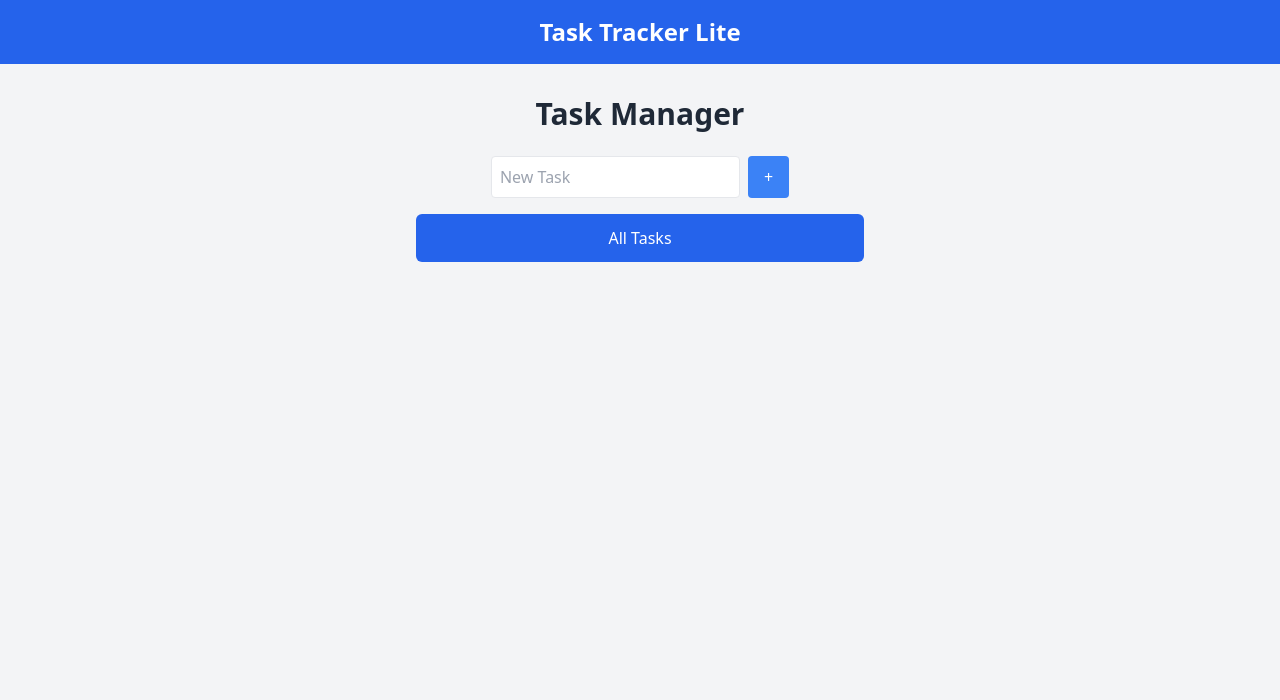
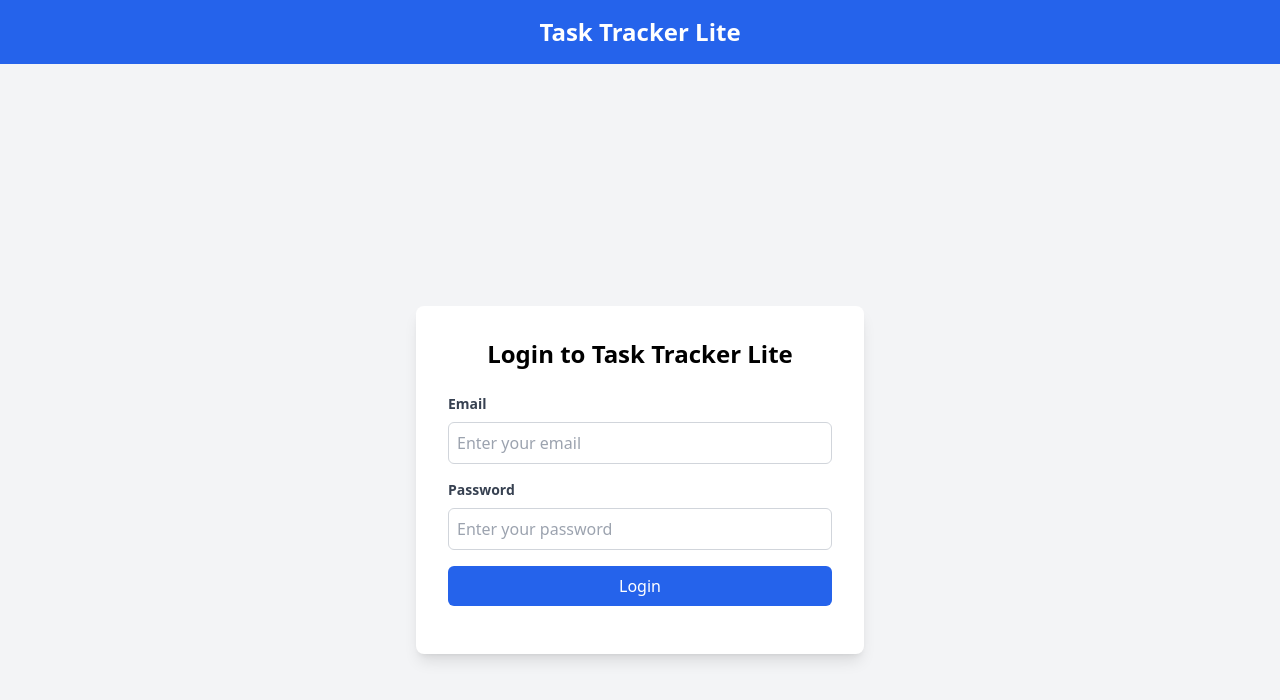
Before and after one commit to Moeez-Ur-Rehman/TimeTracker, a React (Create React App) app: page / in a window 1280 px wide. Shown: the top 700 px of the page. Built offline with nearby package versions, Linux system fonts and the light colour scheme.

Commit message:
new changes

```diff
--- a/package.json
+++ b/package.json
@@ -8,6 +8,7 @@
     "@testing-library/user-event": "^13.5.0",
     "react": "^18.3.1",
     "react-dom": "^18.3.1",
+    "react-router-dom": "^6.26.1",
     "react-scripts": "5.0.1",
     "web-vitals": "^2.1.4"
   },
--- a/src/App.js
+++ /dev/null
@@ -1,16 +0,0 @@
-import React from 'react'
-import Navbar from './component/Navbar'
-import TaskList from './component/TaskList'
-
-function App() {
-  return (
-    <div className="min-h-screen bg-gray-100">
-  <Navbar/>
-  <main className="max-w-4xl mx-auto p-4">
-    <TaskList/>
-  </main>
-    </div>
-  )
-}
-
-export default App
--- /dev/null
+++ b/src/App.jsx
@@ -0,0 +1,36 @@
+import React, { useState } from 'react';
+
+import Navbar from './component/Navbar';
+import TaskList from './component/TaskList';
+import Login from './component/Login';
+
+
+function App() {
+  const [isLoggedIn, setIsLoggedIn] = useState(false);
+  const [userEmail, setUserEmail] = useState('');
+
+  const handleLogin = (email) => {
+    setUserEmail(email);
+    setIsLoggedIn(true);
+  };
+
+  return (
+    <div className="min-h-screen bg-gray-100">
+      <Navbar />
+      <main className="max-w-4xl mx-auto p-4">
+
+        {isLoggedIn ? (
+          <div>
+
+             {/*<h2 className="text-2xl font-bold mb-4">Welcome, {userEmail}!</h2>*/}
+            <TaskList />
+          </div>
+        ) : (
+          <Login onLogin={handleLogin} />
+        )}
+      </main>
+    </div>
+  );
+}
+
+export default App;
--- a/src/component/AddTask.js
+++ /dev/null
@@ -1,30 +0,0 @@
-import { useState } from 'react';
-
-function AddTask({ onAdd }) {
-  const [title, setTitle] = useState('');
-
-  const handleSubmit = (e) => {
-    e.preventDefault();
-    if (title) {
-      onAdd(title);
-      setTitle('');
-    }
-  };
-
-  return (
-    <form onSubmit={handleSubmit} className="flex space-x-2">
-      <input
-        type="text"
-        value={title}
-        onChange={(e) => setTitle(e.target.value)}
-        className="border rounded p-2 flex-1"
-        placeholder="New Task"
-      />
-      <button type="submit" className="bg-blue-500 text-white px-4 py-2 rounded">
-        +
-      </button>
-    </form>
-  );
-}
-
-export default AddTask;
--- /dev/null
+++ b/src/component/AddTask.jsx
@@ -0,0 +1,60 @@
+import { useState } from 'react';
+
+function AddTask({ onAdd }) {
+  const [title, setTitle] = useState('');
+  const [dueDate, setDueDate] = useState('');
+
+  const handleSubmit = (e) => {
+    e.preventDefault();
+    if (!title || !dueDate) {
+      alert('Please fill out all fields.');
+      return;
+    }
+    onAdd({ title, dueDate });
+    setTitle('');
+    setDueDate('');
+  };
+
+  return (
+    <div className="bg-white p-6 rounded-md shadow-md mb-6">
+      <h2 className="text-xl font-bold mb-4">Add New Task</h2>
+      <form onSubmit={handleSubmit}>
+        <div className="mb-4">
+          <label className="block text-gray-700 text-sm font-bold mb-2" htmlFor="title">
+            Task Title
+          </label>
+          <input
+            type="text"
+            id="title"
+            value={title}
+            onChange={(e) => setTitle(e.target.value)}
+            className="w-full p-2 border border-gray-300 rounded-md focus:outline-none focus:ring-2 focus:ring-blue-500"
+            placeholder="Enter task title"
+            required
+          />
+        </div>
+        <div className="mb-4">
+          <label className="block text-gray-700 text-sm font-bold mb-2" htmlFor="dueDate">
+            Due Date
+          </label>
+          <input
+            type="date"
+            id="dueDate"
+            value={dueDate}
+            onChange={(e) => setDueDate(e.target.value)}
+            className="w-full p-2 border border-gray-300 rounded-md focus:outline-none focus:ring-2 focus:ring-blue-500"
+            required
+          />
+        </div>
+        <button
+          type="submit"
+          className="w-full bg-blue-600 hover:bg-blue-700 text-white py-2 rounded-md transition duration-300"
+        >
+          Add Task
+        </button>
+      </form>
+    </div>
+  );
+}
+
+export default AddTask;
--- /dev/null
+++ b/src/component/Login.jsx
@@ -0,0 +1,71 @@
+import React, { useState } from 'react';
+
+
+
+function Login({ onLogin }) {
+  const [email, setEmail] = useState('');
+  const [password, setPassword] = useState('');
+  const [error, setError] = useState('');
+
+  const handleSubmit = (e) => {
+    e.preventDefault();
+    if (!email || !password) {
+      setError('Both fields are required');
+      return;
+    }
+    if (password.length < 6) {
+      setError('Password must be at least 6 characters long');
+      return;
+    }
+    setError('');
+    onLogin(email);
+  };
+
+  return (
+    <div className="flex items-center justify-center min-h-screen bg-gray-100 relative">
+      <div className="w-full max-w-md bg-white p-8 rounded-lg shadow-lg">
+        <h2 className="text-2xl font-bold text-center mb-6">Login to Task Tracker Lite</h2>
+        <form onSubmit={handleSubmit}>
+          <div className="mb-4">
+            <label className="block text-gray-700 text-sm font-bold mb-2" htmlFor="email">
+              Email
+            </label>
+            <input
+              type="email"
+              id="email"
+              value={email}
+              onChange={(e) => setEmail(e.target.value)}
+              className="w-full p-2 border border-gray-300 rounded-md focus:outline-none focus:ring-2 focus:ring-blue-500"
+              placeholder="Enter your email"
+              required
+            />
+          </div>
+          <div className="mb-4">
+            <label className="block text-gray-700 text-sm font-bold mb-2" htmlFor="password">
+              Password
+            </label>
+            <input
+              type="password"
+              id="password"
+              value={password}
+              onChange={(e) => setPassword(e.target.value)}
+              className="w-full p-2 border border-gray-300 rounded-md focus:outline-none focus:ring-2 focus:ring-blue-500"
+              placeholder="Enter your password"
+              required
+            />
+          </div>
+          {error && <p className="text-red-500 text-sm mb-4">{error}</p>}
+          <button
+            type="submit"
+            className="w-full bg-blue-600 hover:bg-blue-700 text-white py-2 rounded-md transition duration-300 mb-4"
+          >
+            Login
+          </button>
+
+        </form>
+      </div>
+    </div>
+  );
+}
+
+export default Login;
--- a/src/component/TaskList.js
+++ b/src/component/TaskList.jsx
@@ -1,20 +1,32 @@
 import { useState } from 'react';
 import AddTask from './AddTask';
-import { v4 as uuidv4 } from 'uuid'; // Use uuid for unique task ids
+import { v4 as uuidv4 } from 'uuid'; // For unique task ids
 
 function TaskList() {
   const [tasks, setTasks] = useState([]);
   const [isOpen, setIsOpen] = useState(false);
   const [filter, setFilter] = useState('all');
 
-  const handleAddTask = (taskTitle) => {
-    const newTask = { id: uuidv4(), title: taskTitle, completed: false };
+  const handleAddTask = (task) => {
+    const newTask = {
+      id: uuidv4(),
+      title: task.title,
+      dueDate: task.dueDate,
+      completed: false,
+      completedAt: null
+    };
     setTasks([...tasks, newTask]);
   };
 
   const markTaskComplete = (id) => {
     const updatedTasks = tasks.map((task) =>
-      task.id === id ? { ...task, completed: true } : task
+      task.id === id
+        ? {
+            ...task,
+            completed: true,
+            completedAt: new Date().toLocaleString()
+          }
+        : task
     );
     setTasks(updatedTasks);
   };
@@ -36,7 +48,7 @@ function TaskList() {
 
   return (
     <div className="container mx-auto p-4 min-h-screen bg-gray-100 flex flex-col items-center md:w-3/4 sm:w-full">
-      {<h1 className="text-2xl md:text-3xl font-bold text-gray-800 mb-6 text-center">Task Manager</h1>}
+      <h1 className="text-2xl md:text-3xl font-bold text-gray-800 mb-6 text-center">Task Manager</h1>
 
       {/* Add Task Form */}
       <AddTask onAdd={handleAddTask} />
@@ -89,9 +101,15 @@ function TaskList() {
             key={task.id}
             className="p-4 bg-white rounded-md shadow-md flex justify-between items-center border border-gray-200"
           >
-            <span className={`${task.completed ? 'text-gray-400 line-through' : 'text-gray-800'} break-words`}>
-              {task.title}
-            </span>
+            <div className="flex flex-col">
+              <span className={`${task.completed ? 'text-gray-400 line-through' : 'text-gray-800'} break-words`}>
+                {task.title}
+              </span>
+              <span className="text-sm text-gray-500">Due date: {task.dueDate}</span>
+              {task.completed && task.completedAt && (
+                <span className="text-xs text-gray-400">Completed at: {task.completedAt}</span>
+              )}
+            </div>
             {!task.completed ? (
               <button
                 className="bg-green-500 hover:bg-green-600 text-white px-4 py-1 rounded-md transition duration-300"
@@ -105,9 +123,6 @@ function TaskList() {
           </li>
         ))}
       </ul>
-
-
-
     </div>
   );
 }
```
Also changed, not shown: src/component/Navbar.jsx (renamed from src/component/Navbar.js), 1 other file (tests, documents, lock files or other folders).
